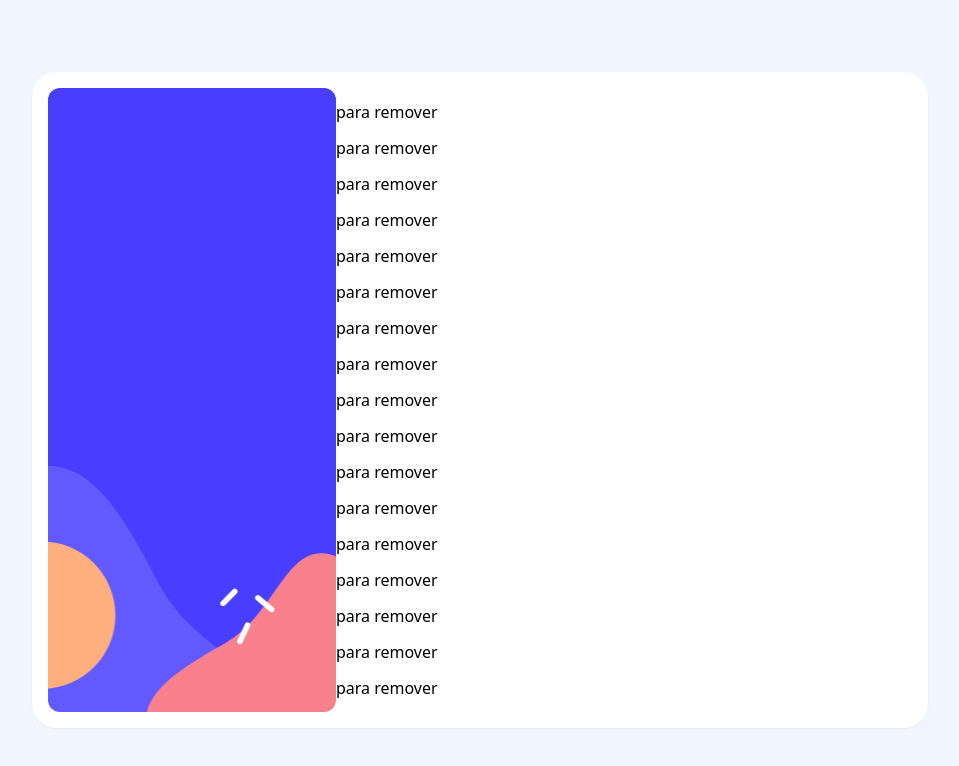
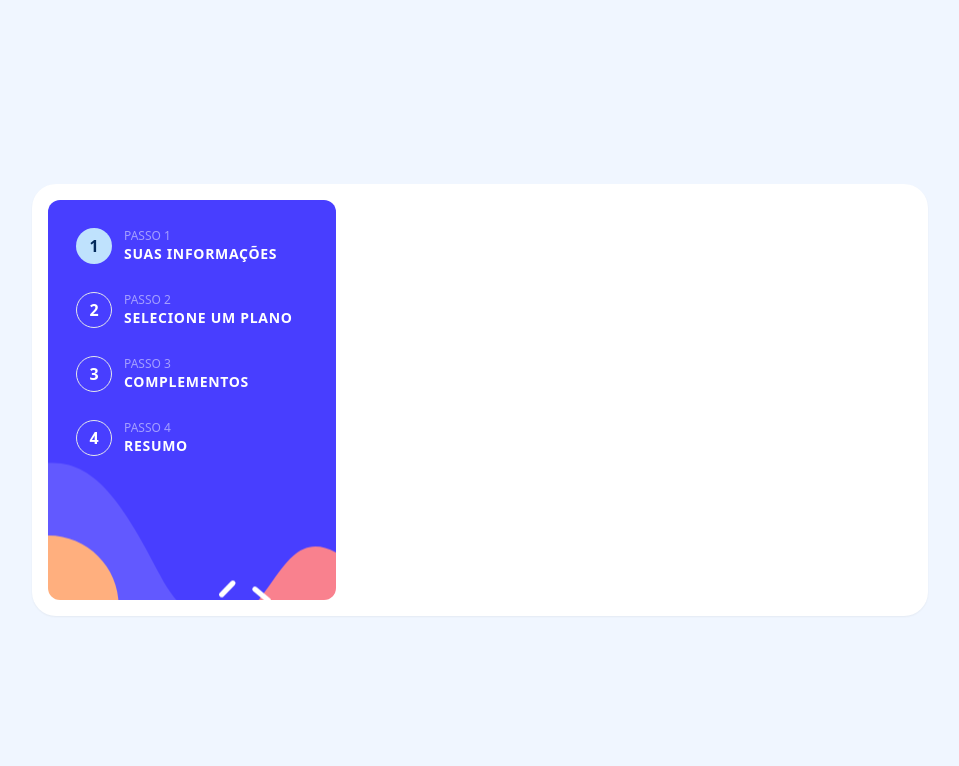
Before and after one commit to AltamiroF-22/Formul-rio-Multietapas, a Nuxt app: page / in a window 1280 px wide. Shown: the top 766 px of the page, without its empty margins (160-1119 px from the left). Built offline with nearby package versions, Linux system fonts and the light colour scheme.

Commit message:
steps components added

```diff
--- a/assets/css/tailwind.css
+++ b/assets/css/tailwind.css
@@ -3,5 +3,5 @@
 @tailwind utilities;
 
 body {
-    background-color: hsl(217, 100%, 97%);
+    background-color: #f0f6ff;
 }
--- /dev/null
+++ b/components/Step.vue
@@ -0,0 +1,34 @@
+<template>
+  <div class="flex items-center gap-3 text-white md:ml-7 md:mt-7">
+    <div
+      class="w-9 h-9 rounded-full flex items-center justify-center text-md font-semibold"
+      :class="{
+        'bg-transparent border': !active,
+        'bg-[#bfe2fd] border-0 text-[#02295a]': active,
+        'text-md font-semibold border': true,
+      }"
+    >
+      {{ stepNumber }}
+    </div>
+    <div class="">
+      <p class="font-extralight text-white/50 text-xs">
+        PASSO {{ stepNumber }}
+      </p>
+      <h3 class="font-semibold tracking-wider text-sm">{{ stepName }}</h3>
+    </div>
+  </div>
+</template>
+
+<script setup>
+const props = defineProps({
+  stepNumber: {
+    type: String,
+  },
+  stepName: {
+    type: String,
+  },
+  active: {
+    type: Boolean,
+  },
+});
+</script>
--- a/nuxt.config.ts
+++ b/nuxt.config.ts
@@ -1,23 +1,27 @@
 export default defineNuxtConfig({
-  compatibilityDate: '2024-11-01',
+  compatibilityDate: "2024-11-01",
   devtools: { enabled: true },
 
   // Módulo TailwindCSS
-  modules: ['@nuxtjs/tailwindcss'],
-  css: ['~/assets/css/tailwind.css'],
+  modules: ["@nuxtjs/tailwindcss"],
+  css: ["~/assets/css/tailwind.css"],
 
   app: {
     head: {
-      title: 'Formulário Multietapas',
+      title: "Formulário Multietapas",
       meta: [
         {
-          name: 'description',
-          content: 'Complete seu formulário de forma simples e organizada, avançando por etapas intuitivas para uma melhor experiência de preenchimento.'
+          name: "description",
+          content:
+            "Complete seu formulário de forma simples e organizada, avançando por etapas intuitivas para uma melhor experiência de preenchimento.",
         },
       ],
       link: [
-        { rel: 'stylesheet', href: 'https://fonts.googleapis.com/icon?family=Material+Icons' }
-      ]
-    }
-  }
-})
+        {
+          rel: "stylesheet",
+          href: "https://fonts.googleapis.com/icon?family=Material+Icons",
+        },
+      ],
+    },
+  },
+});
--- a/pages/index.vue
+++ b/pages/index.vue
@@ -1,51 +1,55 @@
 <template>
-    <div class="absolute bg-[url('/assets/images/bg-sidebar-mobile.svg')] md:hidden w-[100vw] h-[25dvh] top-0 bg-no-repeat bg-cover bg-center z-[-1]"></div>
+  <div
+    class="absolute bg-[url('/assets/images/bg-sidebar-mobile.svg')] md:hidden w-[100vw] h-[25dvh] top-0 bg-no-repeat bg-cover bg-center z-[-1]"
+  ></div>
   <Container>
     <div class="md:grid md:grid-cols-3">
-        <div class="md:bg-[url('/assets/images/bg-sidebar-desktop.svg')] bg-no-repeat bg-center bg-cover rounded-xl">
-
+      <div
+        class="hidden md:bg-[url('/assets/images/bg-sidebar-desktop.svg')] bg-no-repeat bg-center bg-cover rounded-xl md:flex flex-col"
+      >
+        <Step
+          stepName="SUAS INFORMAÇÕES"
+          stepNumber="1"
+          :active="isYourInfoActive"
+        />
+        <Step
+          stepName="SELECIONE UM PLANO"
+          stepNumber="2"
+          :active="isSelectPlanActive"
+        />
+        <Step stepName="COMPLEMENTOS" stepNumber="3" :active="isAddOnsActive" />
+        <Step stepName="RESUMO" stepNumber="4" :active="isSummaryActive" />
       </div>
-        <div class="col-span-2">
-            <div class="my-3">para remover</div>
-            <div class="my-3">para remover</div>
-            <div class="my-3">para remover</div>
-            <div class="my-3">para remover</div>
-            <div class="my-3">para remover</div>
-            <div class="my-3">para remover</div>
-            <div class="my-3">para remover</div>
-            <div class="my-3">para remover</div>
-            <div class="my-3">para remover</div>
-            <div class="my-3">para remover</div>
-            <div class="my-3">para remover</div>
-            <div class="my-3">para remover</div>
-            <div class="my-3">para remover</div>
-            <div class="my-3">para remover</div>
-            <div class="my-3">para remover</div>
-            <div class="my-3">para remover</div>
-            <div class="my-3">para remover</div>
+      <div class="col-span-2 flex items-center justify-center flex-col">
+        <div class="min-h-[50vh]"></div>
       </div>
     </div>
   </Container>
 </template>
 
 <script setup lang="ts">
-import { ref } from 'vue';
+import { ref, computed } from "vue";
 
 enum STEPS {
   YOUR_INFO = 0,
   SELECT_PLAN = 1,
   ADD_ONS = 2,
-    SUMMARY = 3
+  SUMMARY = 3,
 }
 
 const step = ref<STEPS>(STEPS.YOUR_INFO);
 
+// ver uma maneira melhor dps
+const isYourInfoActive = computed(() => step.value === STEPS.YOUR_INFO);
+const isSelectPlanActive = computed(() => step.value === STEPS.SELECT_PLAN);
+const isAddOnsActive = computed(() => step.value === STEPS.ADD_ONS);
+const isSummaryActive = computed(() => step.value === STEPS.SUMMARY);
+
 const onBack = () => {
-    step.value = step.value - 1 as STEPS
- }
+  step.value = (step.value - 1) as STEPS;
+};
 
 const onNext = () => {
-    step.value = step.value + 1 as STEPS
- }
-
+   step.value = (step.value + 1) as STEPS;
+};
 </script>
```
Also changed, not shown: components/Container.vue (+5 -3 lines). Lines whose indentation alone changed are shown as unchanged.
